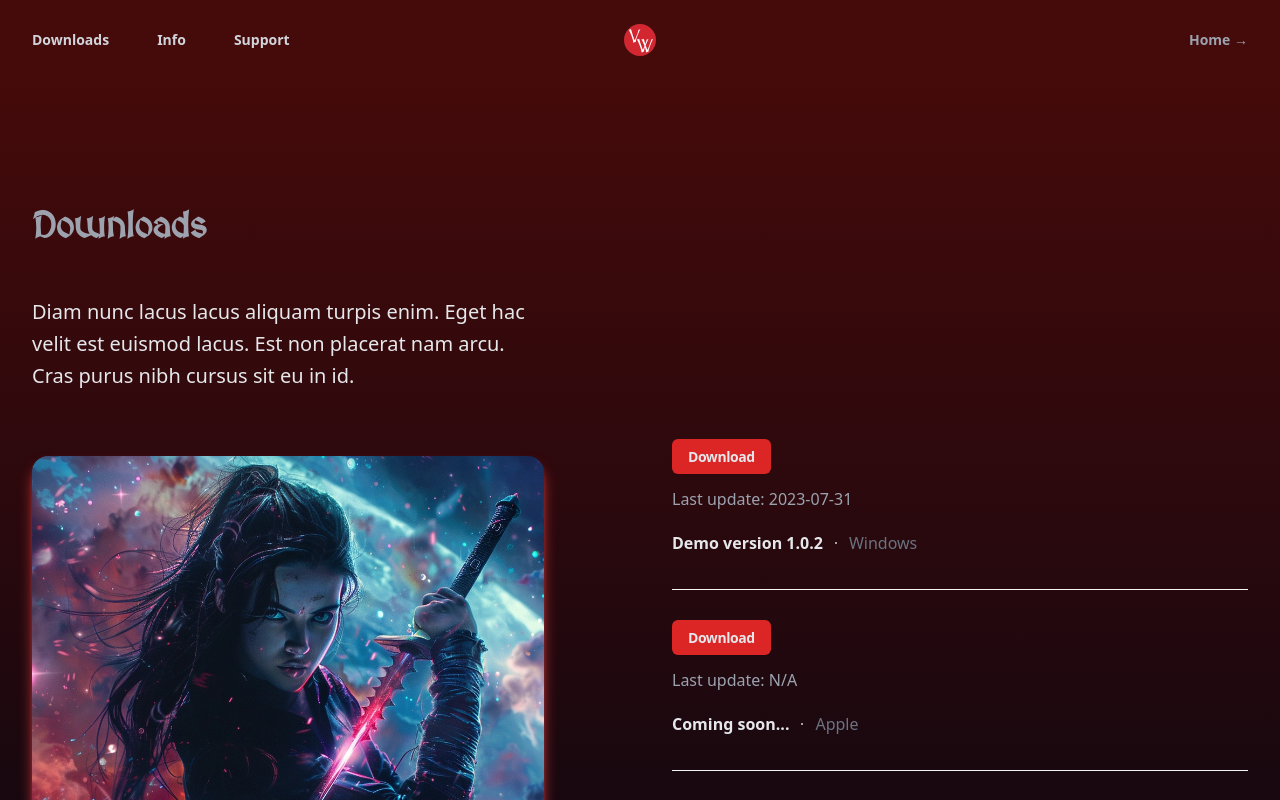
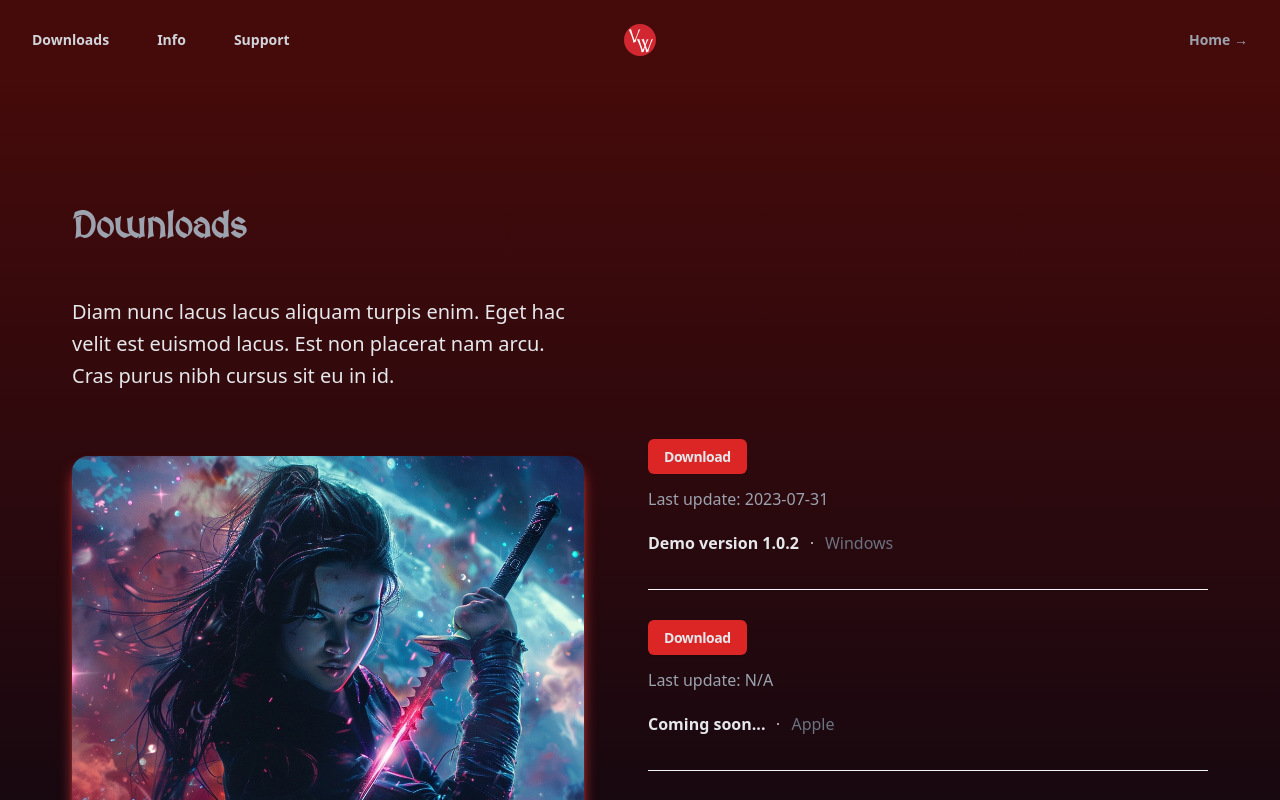
Before and after one commit to itsaboy/react-VW, a React (Vite) app in the folder client/: page /downloads in a window 1280 px wide. Shown: the top 800 px of the page. Built offline with nearby package versions, Linux system fonts and the light colour scheme.

Commit message:
fixed issue with page layout not being uniform

```diff
--- a/client/src/components/Download.jsx
+++ b/client/src/components/Download.jsx
@@ -10,8 +10,8 @@ export default function Download() {
   const [changeLogOpen, setChangeLogOpen] = useState(false);
 
   return (
-    <div className="bg-gradient-to-t from-gray-950 to-red-950 py-32">
-      <div className="mx-auto max-w-7xl px-6 lg:px-8">
+    <div className="bg-gradient-to-t from-gray-950 to-red-950 px-6 lg:px-12">
+      <div className="mx-auto max-w-7xl px-6 py-12 md:py-32">
         <div className="mx-auto flex max-w-2xl flex-col items-end justify-between gap-16 lg:mx-0 lg:max-w-none lg:flex-row">
           <div className="w-full lg:max-w-lg lg:flex-auto">
             <h2 className="font-medieval text-3xl font-bold tracking-tight text-gray-400 sm:text-4xl">
--- a/client/src/components/Home.jsx
+++ b/client/src/components/Home.jsx
@@ -8,7 +8,7 @@ export default function Home() {
 
   return (
     <div className="bg-red-950">
-      <div className="relative isolate overflow-hidden bg-gradient-to-b from-red-950 to-gray-950 pt-14">
+      <div className="relative isolate overflow-hidden bg-gradient-to-b from-red-950 to-gray-950 pt-14 px-6 lg:px-12">
         <div
           className="absolute inset-y-0 right-1/2 -z-10 -mr-96 w-[200%] origin-top-right skew-x-[-30deg] bg-gradient-to-b from-gray-800 to-gray-950 sm:-mr-80 lg:-mr-96"
           aria-hidden="true"
--- a/client/src/components/Info.jsx
+++ b/client/src/components/Info.jsx
@@ -16,8 +16,8 @@ export default function Info() {
   const [roadmapOpen, setRoadmapOpen] = useState(false);
 
   return (
-    <div className="bg-gradient-to-t from-gray-950 to-red-950 px-6 lg:px-8">
-      <div className="mx-auto max-w-7xl px-6 py-32 lg:px-8">
+    <div className="bg-gradient-to-t from-gray-950 to-red-950 px-6 lg:px-12">
+      <div className="mx-auto max-w-7xl px-6 py-12 md:py-32">
         <div className="mx-auto max-w-2xl lg:mx-0 lg:grid lg:max-w-none lg:grid-cols-2 lg:gap-x-16 lg:gap-y-6 xl:grid-cols-1 xl:grid-rows-1 xl:gap-x-8 text-gray-700">
           <h1 className="font-medieval max-w-2xl text-3xl font-bold tracking-tight text-gray-400 sm:text-4xl lg:col-span-2 xl:col-auto">
             Information
--- a/client/src/components/Support.jsx
+++ b/client/src/components/Support.jsx
@@ -2,8 +2,8 @@ import BugReport from "./BugReport";
 
 export default function Support() {
   return (
-    <div className="bg-gradient-to-t from-gray-950 to-red-950 py-32">
-      <div className="mx-auto max-w-7xl px-6 lg:px-8">
+    <div className="bg-gradient-to-t from-gray-950 to-red-950 px-6 lg:px-12">
+      <div className="mx-auto max-w-7xl px-6 py-12 md:py-32">
         <div className="mx-auto flex max-w-2xl flex-col items-center justify-between gap-16 lg:mx-0 lg:max-w-none lg:flex-row">
           <div className="w-full lg:max-w-lg lg:flex-auto">
             <h2 className="font-medieval text-3xl font-bold tracking-tight text-gray-400 sm:text-4xl">
```
